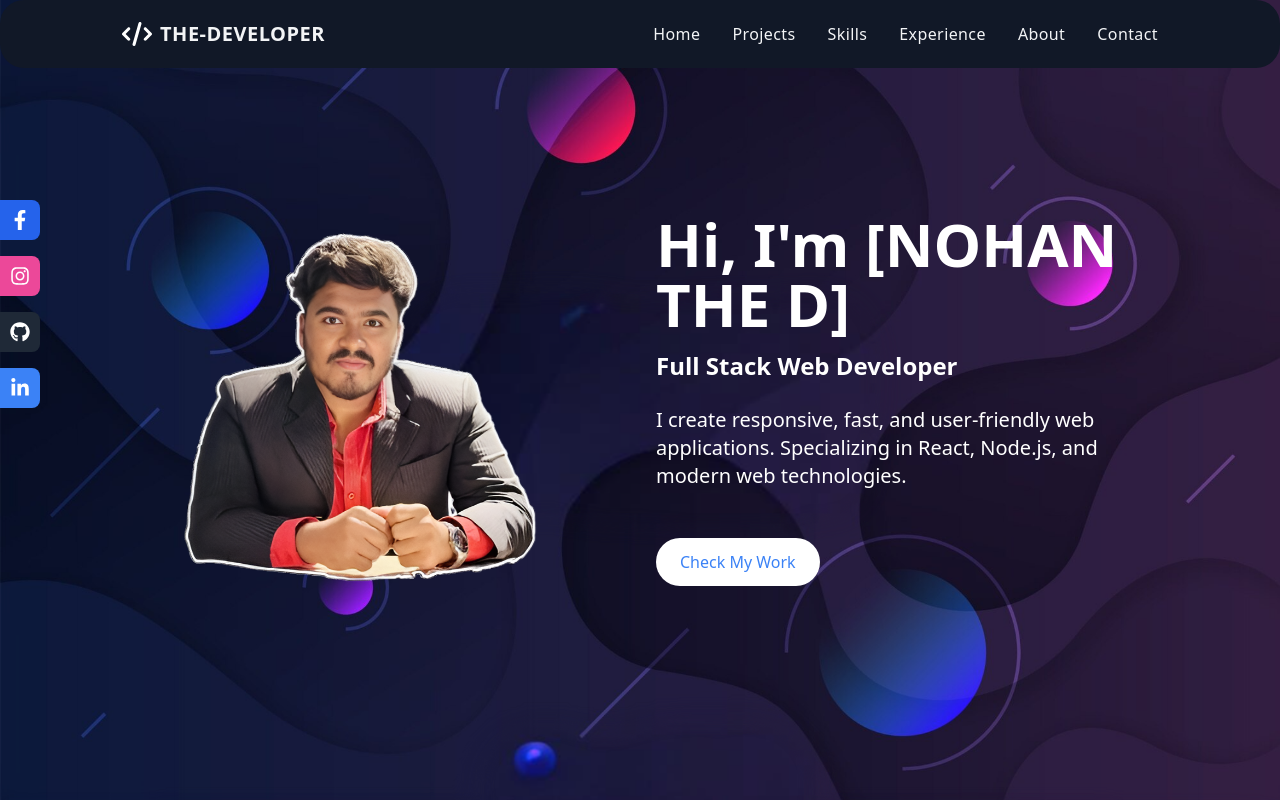
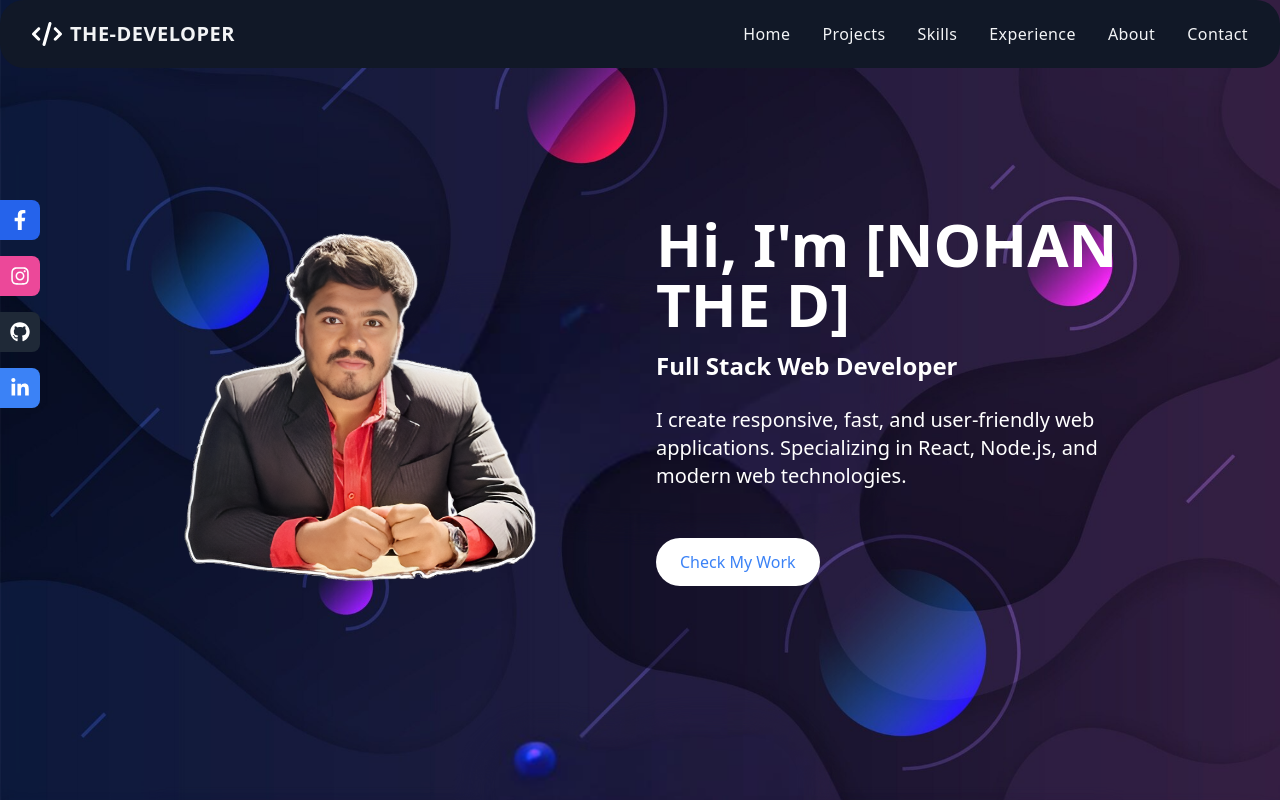
Before and after one commit to sadid-rahin/own-portfolio, a React (Vite) app: page / in a window 1280 px wide. Shown: the top 800 px of the page. Built offline with nearby package versions, Linux system fonts and the light colour scheme.

Commit message:
fouth commit

```diff
--- a/src/App.jsx
+++ b/src/App.jsx
@@ -12,7 +12,6 @@
 function App() {
   return (
     <>
-      <div className='max-w-[1280px]'>
       <Sidebar />
       <Header />
       <Hero />
@@ -21,7 +20,6 @@
       <Experience />
       <About />
       <Contact />
-      </div>
     </>
   );
 }
--- a/src/components/Header.jsx
+++ b/src/components/Header.jsx
@@ -8,7 +8,7 @@
   return (
     <div>
       <div className="absolute top-0 left-1/2 transform -translate-x-1/2 z-50 container mx-auto rounded-3xl bg-gray-900 font-Roboto">
-        <div className="px-4 py-5 mx-auto sm:max-w-xl md:max-w-full lg:max-w-[1100px] md:px-24 lg:px-8">
+        <div className="px-4 py-5 mx-auto sm:max-w-xl md:max-w-full lg:max-w-screen-xl md:px-24 lg:px-8">
           <div className="relative flex items-center justify-between">
             <a
               href="/"
```
